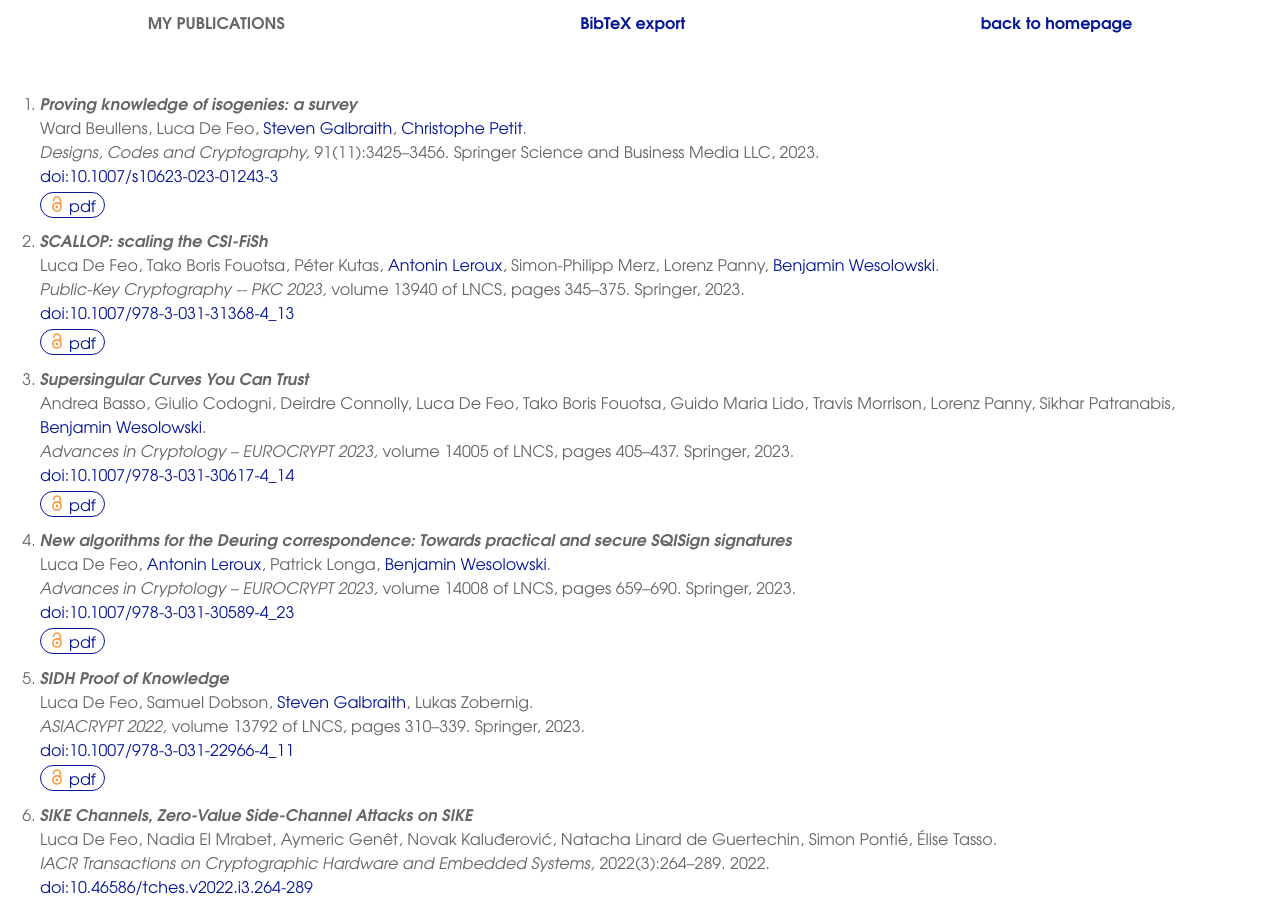
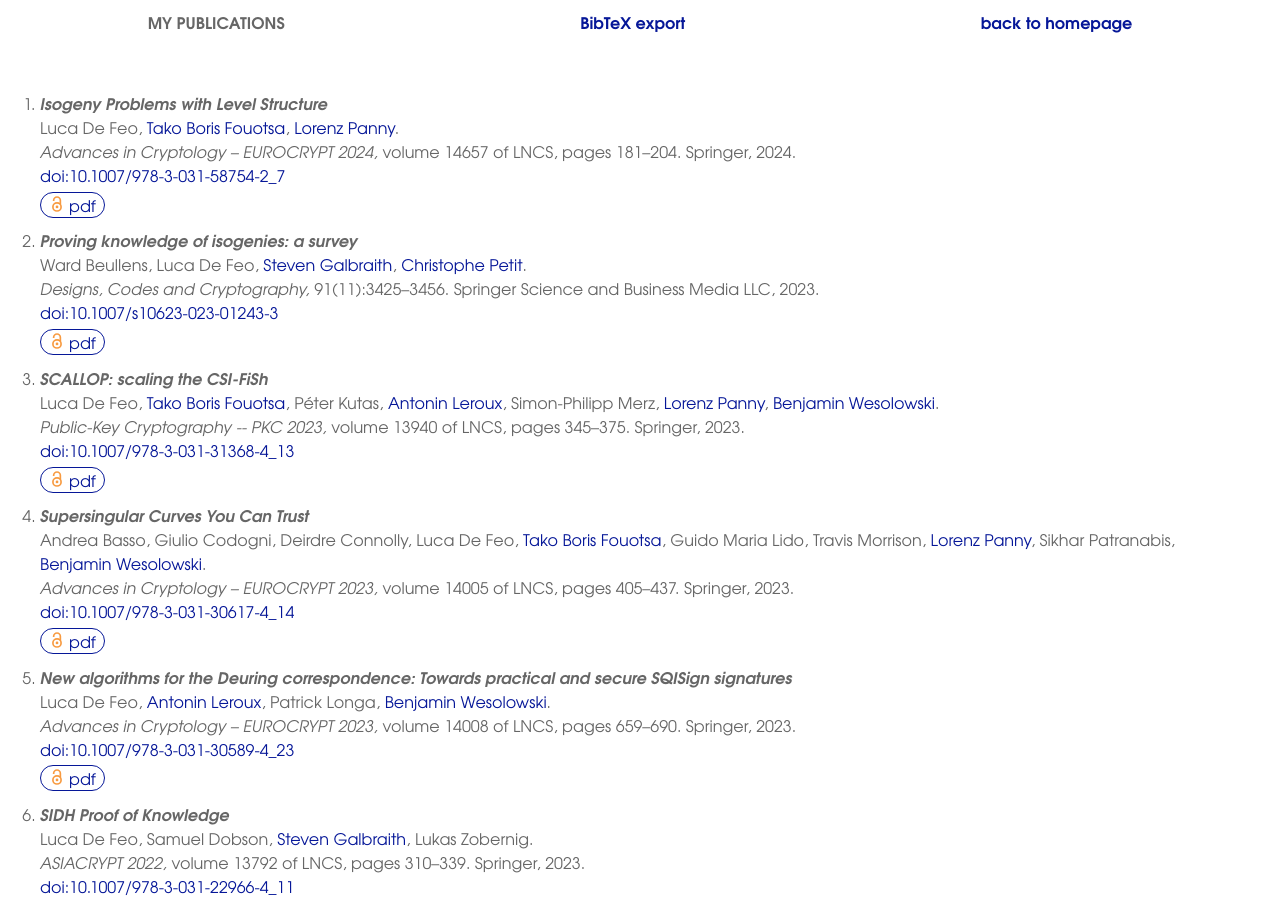
Before and after one commit to defeo/defeo.github.io, a Jekyll site: the page built from pubs.html, in a window 1280 px wide and 900 px high. Built offline with Jekyll 4.4.1, drawn with Linux system fonts in a browser that asks for light colours.

Commit message:
New paper

```diff
--- a/_data/papers.yaml
+++ b/_data/papers.yaml
@@ -1,4 +1,27 @@
 papers:
+  - type: conference
+    title: 'Isogeny Problems with Level Structure'
+    authors:
+      - me
+      - boris
+      - panny
+    bibinfo:
+      publisher: Springer
+      title:
+        short: EUROCRYPT 2024
+        long: Advances in Cryptology – EUROCRYPT 2024
+      volume: 14657
+      series: LNCS
+      pagestart: 181
+      pageend: 204
+      editor:
+        - Marc Joye
+        - Gregor Leander
+    download: 'https://eprint.iacr.org/2024/459.pdf'
+    date: 2024-4
+    year: 2024
+    doi: 10.1007/978-3-031-58754-2_7
+
   - type: journal
     title: 'Proving knowledge of isogenies: a survey'
     authors:
@@ -23,11 +46,11 @@ papers:
     title: 'SCALLOP: scaling the CSI-FiSh'
     authors:
       - me
-      - Tako Boris Fouotsa
+      - boris
       - Péter Kutas
       - aleroux
       - Simon-Philipp Merz
-      - Lorenz Panny
+      - panny
       - bweso
     bibinfo:
       publisher: Springer
@@ -53,10 +76,10 @@ papers:
       - Giulio Codogni
       - Deirdre Connolly
       - me
-      - Tako Boris Fouotsa
+      - boris
       - Guido Maria Lido
       - Travis Morrison
-      - Lorenz Panny
+      - panny
       - Sikhar Patranabis
       - bweso
     bibinfo:
@@ -174,7 +197,7 @@ papers:
     authors:
       - me
       - Cyprien Delpech de Saint Guilhem
-      - Tako Boris Fouotsa
+      - boris
       - Péter Kutas
       - aleroux
       - cpetit
@@ -830,6 +853,12 @@ coauthors:
   javad:
     name: Javad Doliskani
     url: 'https://doliskani.net/'
+  panny:
+    name: Lorenz Panny
+    url: 'https://yx7.cc/'
+  boris:
+    name: Tako Boris Fouotsa
+    url: 'https://borisfouotsa.com/'
 
 publishers:
   ACM: Association for Computing Machinery
```
